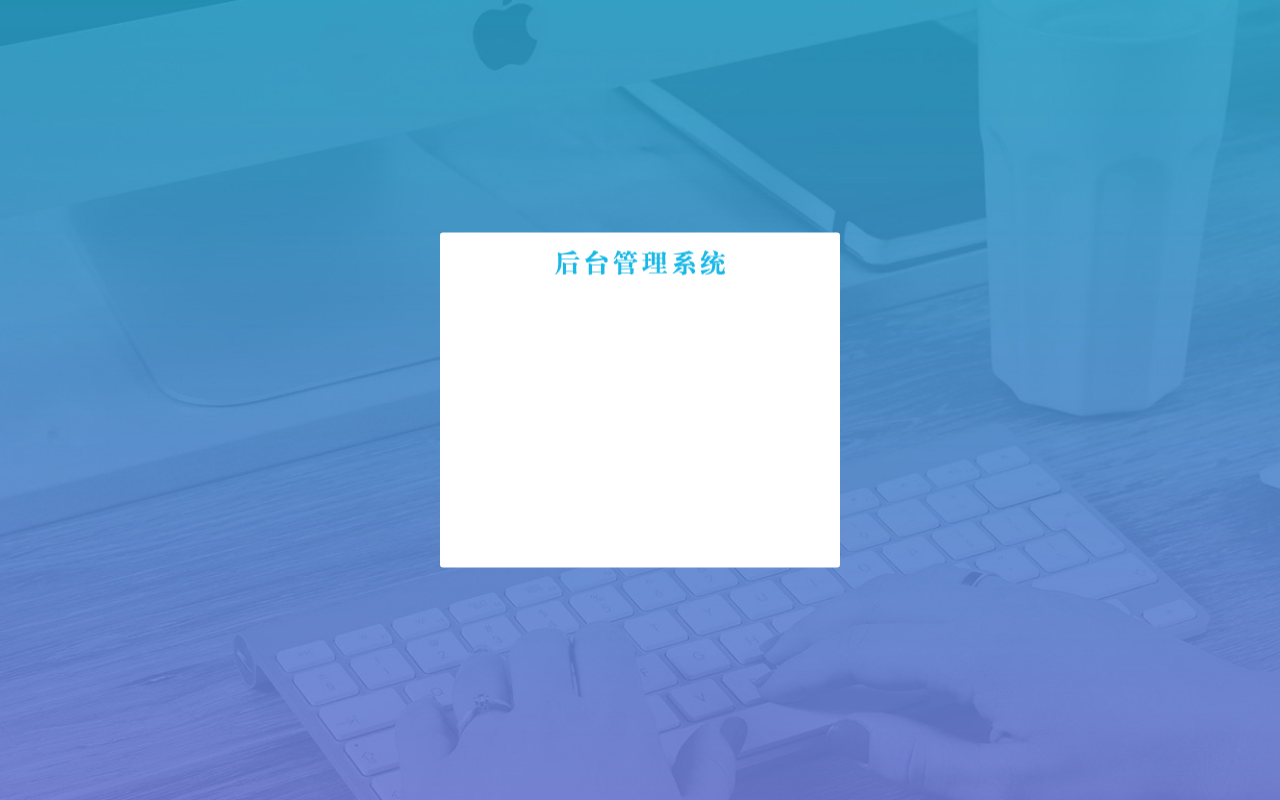
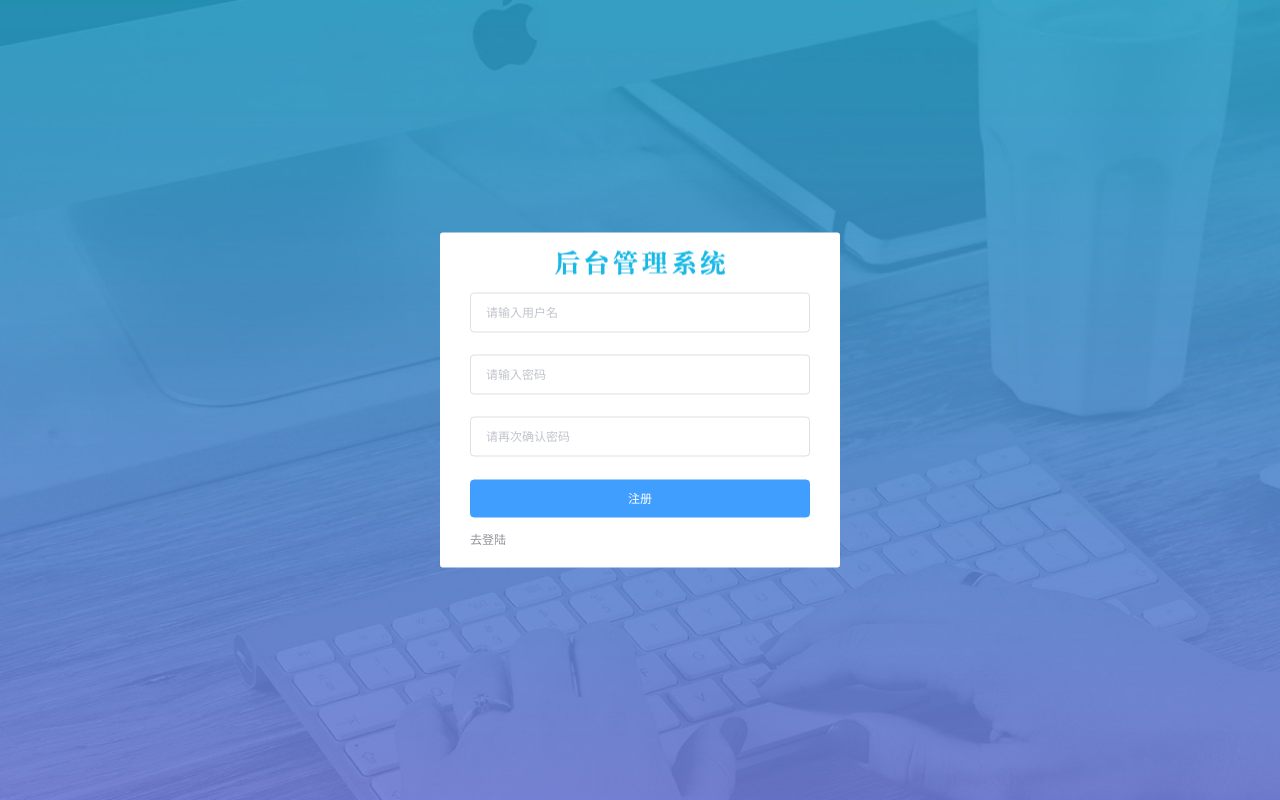
Before and after one commit to qiaofugui/vue-event, a Vue app: page /#/reg in a window 1280 px wide. Built offline with nearby package versions, Linux system fonts and the light colour scheme.

Commit message:
表单标签准备

```diff
--- a/src/views/register/index.vue
+++ b/src/views/register/index.vue
@@ -6,7 +6,26 @@
       <!-- 标题的盒子 -->
       <div class="title-box"></div>
       <!-- 注册的表单区域 -->
+      <el-form ref="form" :model="form">
+        <!-- 用户名 -->
+        <el-form-item>
+          <el-input v-model="form.username" clearable placeholder="请输入用户名"></el-input>
+        </el-form-item>
+        <!-- 密码 -->
+        <el-form-item>
+          <el-input v-model="form.password" show-password clearable placeholder="请输入密码"></el-input>
+        </el-form-item>
+        <!-- 确认密码 -->
+        <el-form-item>
+          <el-input v-model="form.repassword" show-password clearable placeholder="请再次确认密码"></el-input>
+        </el-form-item>
 
+        <el-form-item>
+          <el-button type="primary" class="btn-reg" @click="registerFn">注册</el-button>
+
+          <el-link type="info">去登陆</el-link>
+        </el-form-item>
+      </el-form>
     </div>
   </div>
 </template>
@@ -14,7 +33,22 @@
 export default {
   name: 'Register',
   data () {
-    return {}
+    return {
+      form: {
+        // 用户名
+        username: '',
+        // 密码
+        password: '',
+        // 确认密码
+        repassword: ''
+      }
+    }
+  },
+  methods: {
+    // 注册
+    registerFn () {
+
+    }
   }
 }
 </script>
@@ -42,7 +76,7 @@ export default {
   background: url(../../assets/images/login_title.png) no-repeat center;
   }
 
-  .btn-reg {
+.btn-reg {
     width: 100%;
   }
 }
```
